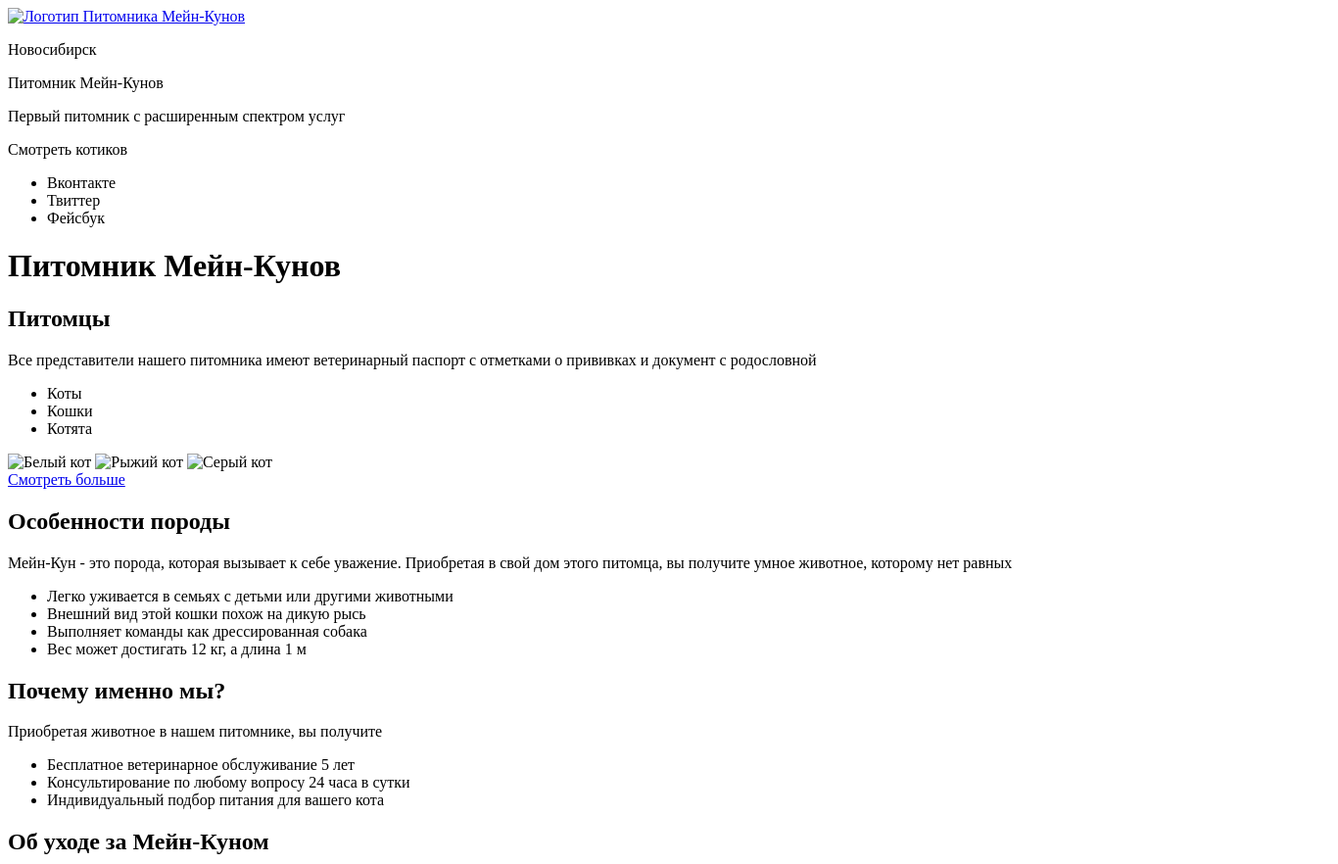
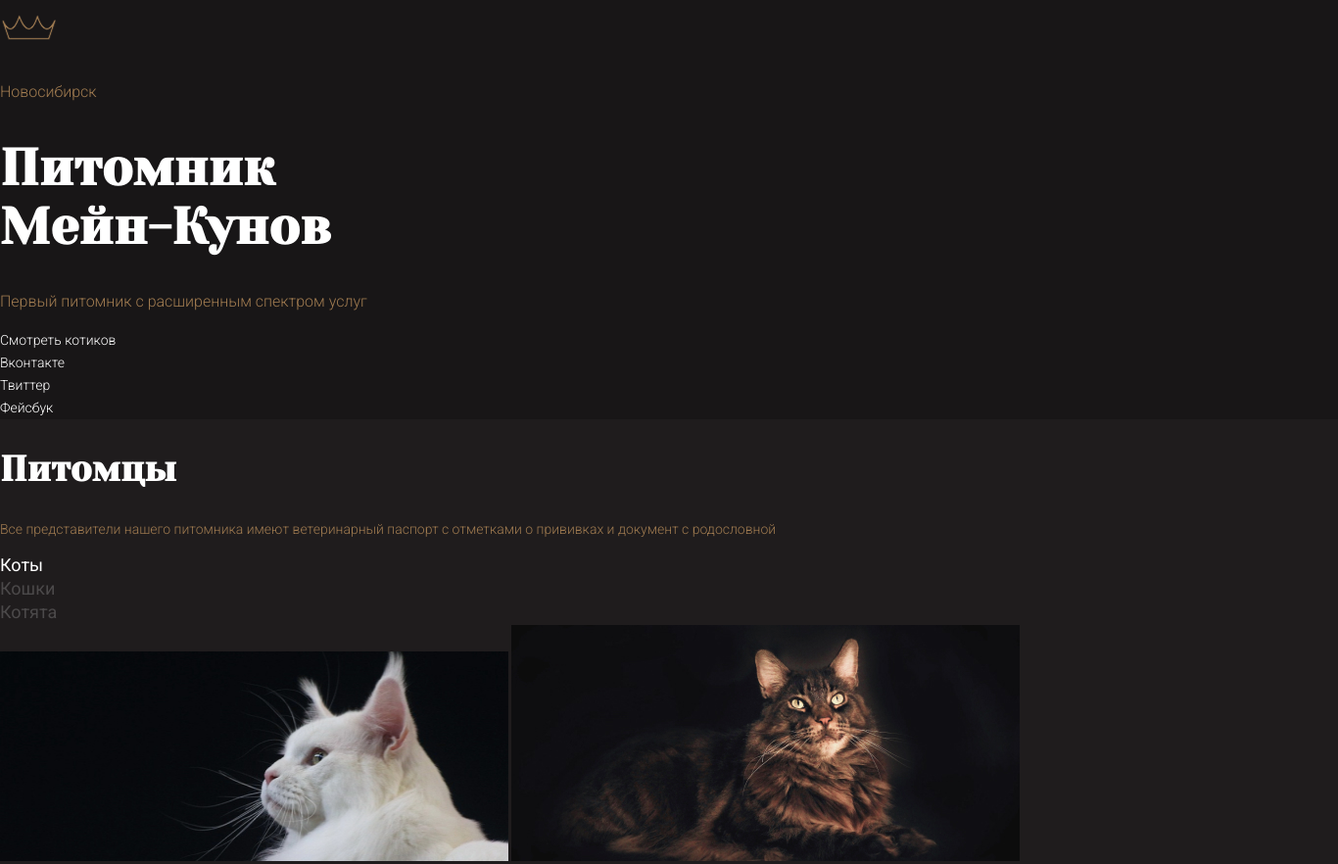
Before and after one commit to NataTimos/Maine-Coon-Nursery, a plain HTML site: page index.html in a window 1280 px wide. Shown: the top 882 px of the page at 98% size, 1366 px wide, since content can reach past the window. Drawn offline with Linux system fonts and the light colour scheme.

Commit message:
add part of base css

```diff
--- a/css/style.css
+++ b/css/style.css
@@ -0,0 +1,114 @@
+body {
+	font-family: Roboto, sans-serif;
+	font-size: 14px;
+	font-weight: 300;
+	line-height: 23px;
+
+	color: #FFFFFF;
+	background-color: #1F1C1D;
+
+	width: 1366px;
+	margin: 0;
+	padding: 0;
+}
+
+a
+{
+    text-decoration: none;
+    color: #fff;
+}
+
+/*голобальный стиль для всех картинок, чтобы не вылезало за родительский блок*/
+img
+{
+    max-width: 100%;
+    height: auto;
+}
+
+
+/*обновленный visually-hidden*/
+.visually-hidden:not(:focus):not(:active)
+{
+    position: absolute;
+
+    overflow: hidden;
+    clip: rect(0 0 0 0);
+
+    width: 1px;
+    height: 1px;
+    margin: -1px;
+    padding: 0;
+
+    white-space: nowrap;
+
+    border: 0;
+
+    clip-path: inset(100%);
+}
+
+.main-header {
+	background-color: #181617;
+}
+
+.header-content h1 {
+	font-family: Yeseva One;
+	font-size: 52px;
+	line-height: 60px;
+}
+
+.header-content p {
+	font-family: Roboto;
+	font-size: 16px;
+	line-height: 24px;
+
+	color: #A07B50;
+}
+
+button {
+	font-family: Roboto;
+	font-weight: bold;
+	font-size: 14px;
+	line-height: 16px;
+}
+
+.socials {
+	list-style: none;
+	margin: 0;
+	padding: 0;
+}
+
+.main-content h2 {
+	font-family: Yeseva One;
+	font-size: 36px;
+	line-height: 42px;
+}
+
+.main-content h2 + p {
+	color: #A07B50;
+}
+
+.pets-list {
+	list-style: none;
+	margin: 0;
+	padding: 0;
+}
+
+.pets-item .pets-tab {
+	color: rgba(255, 255, 255, 0.2);
+	font-weight: 500;
+	font-size: 18px;
+	line-height: 21px;
+}
+
+.pets-item .active {
+	color: #fff;
+}
+
+.pets-features .pets-features-list {
+	list-style: none;
+	margin: 0;
+	padding: 0;
+
+}
+
+.
--- a/index.html
+++ b/index.html
@@ -3,44 +3,57 @@
 <head>
 	<meta charset="UTF-8">
 	<title>Питомник Мейн-Кунов</title>
+	  <meta name="description" content="Питомник Мейн-Кунов в Новосибирске. Первый питомник с расширенным спектром услуг">
+	<!-- <meta name="viewport" content="width=device-width, initial-scale=1.0"> -->
+	<title>Питомник Мейн Кунов</title>
+	<link href="https://fonts.googleapis.com/css?family=Roboto:300,400,700|Yeseva+One&display=swap" rel="stylesheet">
+	<link rel="stylesheet" href="css/normalize.css">
+	<link rel="stylesheet" href="css/style.css">
 </head>
+
 <body>
+
 	<header class="main-header">
 		<a href="#">
-			<img src="" class="main-header-logo" width="59" height="59" alt="Логотип Питомника Мейн-Кунов">
+			<img src="img/crown.svg" class="main-header-logo" width="59" height="59" alt="Логотип Питомника Мейн-Кунов">
 		</a>
 		<div class="header-content">
 			<p class="header-city">Новосибирск</p>
-			<p class="header-title">Питомник Мейн-Кунов</p>
+			<h1 class="header-title">Питомник<br> Мейн-Кунов</h1>
 			<p class="header-description">Первый питомник с расширенным спектром услуг</p>
-			<a class="header-button button">Смотреть котиков</a>
+			<a href=# class="header-button button">Смотреть котиков</a>
 		</div>
-		<ul class="header-socials">
-			<li class="social-vk">Вконтакте</li>
-			<li class="social-twitter">Твиттер</li>
-			<li class="social-fb">Фейсбук</li>
+		<ul class="header-socials socials">
+			<li class="social-vk"><a href="#">Вконтакте</a></li>
+			<li class="social-twitter"><a href="#">Твиттер</a></li>
+			<li class="social-fb"><a href="#">Фейсбук</a></li>
 		</ul>
 	</header>
+
 	<main class="main-content">
-		<h1 class="visually-hidden">Питомник Мейн-Кунов</h1>
+
 		<section class="pets">
 			<h2>Питомцы</h2>
 			<p class="pets-description">Все представители нашего питомника имеют ветеринарный паспорт с отметками о прививках и документ с родословной</p>
 			<ul class="pets-list">
-				<li class="pets-item">Коты</li>
-				<li class="pets-item">Кошки</li>
-				<li class="pets-item">Котята</li>
+				<li class="pets-item"><a class="pets-tab active" href="#">Коты</a></li>
+				<li class="pets-item"><a class="pets-tab" href="#">Кошки</a></li>
+				<li class="pets-item"><a class="pets-tab" href="#">Котята</a></li>
 			</ul>
 			<div class="pets-photo">
-				<img src="" alt="Белый кот" width="519" height="214">
-				<img src="" alt="Рыжий кот" width="" height="">
-				<img src="" alt="Серый кот">
+				<img src="img/image%20%281%29.jpg" alt="Белый кот" width="519" height="214">
+				<img src="img/45124420204_6f60a56c73_k.jpg" alt="Рыжий кот" width="519" height="241">
+				<img src="img/image.jpg" alt="Серый кот" width="530" height="530">
 			</div>
 			<a href="#" class="pets-button button">Смотреть больше</a>
 		</section>
+
 		<section class="pets-features">
 			<h2>Особенности породы</h2>
 			<p class="pets-features-description">Мейн-Кун - это порода, которая вызывает к себе уважение. Приобретая в свой дом этого питомца, вы получите умное животное, которому нет равных</p>
+			<div class="pets-features-img">
+				<img src="">
+			</div>
 			<ul class="pets-features-list">
 				<li class="pets-features-item">Легко уживается в семьях с детьми или другими животными</li>
 				<li class="pets-features-item">Внешний вид этой кошки похож на дикую рысь</li>
@@ -48,6 +61,7 @@
 				<li class="pets-features-item">Вес может достигать 12 кг, а длина 1 м</li>
 			</ul>
 		</section>
+
 		<section class="nursery-features">
 			<h2>Почему именно мы?</h2>
 			<p class="nursery-features-description">Приобретая животное в нашем питомнике, вы получите</p>
@@ -57,6 +71,7 @@
 				<li class="nursery-features-item">Индивидуальный подбор питания для вашего кота</li>
 			</ul>
 		</section>
+
 		<section class="care">
 			<h2>Об уходе за Мейн-Куном</h2>
 			<ul class="care-list">
@@ -78,6 +93,7 @@
 				</li>
 			</ul>
 		</section>
+
 		<section class="team">
 			<h2>Наша команда</h2>
 			<p class="team-description">Все сотрудники нашего питомника дипломированые специалисты в области фелинологии и ветеринарии</p>
@@ -92,7 +108,49 @@
 				</ul>
 			</div>
 		</section>
+
+		<section class="questions">
+			<h2>Вопрос-Ответ</h2>
+			<p class="questions-description">Мы ответим на самые популярные ваши вопросы</p>
+			<dl class="questions-list">
+				<dt class="questions-item">С какого возраста можно забирать котенка из питомника?</dt>
+				<dd class="questions-item-answer">Есть важная причина, почему котенка стоит забирать домой только после трех месяцев, — это вакцинация. Первые прививки животному делают в возрасте 8 недель. Ревакцинация проводится через 3–4 недели. То есть котенок, покидающий дом позднее 12 недель, максимально защищен от различных вирусов и инфекций. Так что, чтобы в дома появился психически и физически здоровый котенок, игривый, жизнерадостный, самостоятельный и воспитанный, не спешите забирать его от кошки-мамы раньше трех месяцев.</dd>
+				<dt class="questions-item">Как зарезервировать котенка?</dt>
+				<dd class="questions-item-answer visually-hidden"></dd>
+				<dt class="questions-item">Можно ли купить кота, если я живу в другом городе?</dt>
+				<dd class="questions-item-answer visually-hidden"></dd>
+				<dt class="questions-item">Как подготовить дом к приему нового питомца?</dt>
+				<dd class="questions-item-answer visually-hidden"></dd>
+			</dl>
+		</section>
+
+		<section class="reviews">
+			<h2>Отзывы</h2>
+			<div class="reviews-person">
+				<p class="team-person-name">Серёжа Попов</p>
+				<p class="team-person-phrase">Наш питомник занимается разведением Мейн-Кунов на протяжениие 15 лет. Мы в ответе за каждого приобретенного вами питомца</p>
+				<time datetime="2018-05-24">24 мая 2018</time>
+				<ul class="team-person-socials">
+					<li class="team-person-social-item">Твиттер</li>
+					<li class="team-person-social-item">Вконтакте</li>
+				</ul>
+			</div>
+		</section>
+
 	</main>
-	<footer></footer>
+
+	<footer class="main-footer">
+		<a href="#">
+			<img src="" class="main-footer-logo" width="59" height="59" alt="Логотип Питомника Мейн-Кунов">
+		</a>
+		<ul class="footer-socials socials">
+			<li class="social-vk">Вконтакте</li>
+			<li class="social-twitter">Твиттер</li>
+			<li class="social-fb">Фейсбук</li>
+		</ul>
+		<p class="footer-adress">Новосибирск, Пушкинский проспект, 19</p>
+		<span>+7 (383) 900-64-65</span>
+
+	</footer>
 </body>
 </html>
```
Also changed, not shown: img/45124420204_6f60a56c73_k.jpg (added), img/Group (1).png (added), img/Group.png (added), img/Vector (1).svg (added), img/Vector (2).svg (added), img/Vector.svg (added), img/Vector — копия.svg (added), img/cat-in-header.png (added), img/crown.svg (added), img/image (1).jpg (added), img/image.jpg (added), img/котя3.jpg (added).
